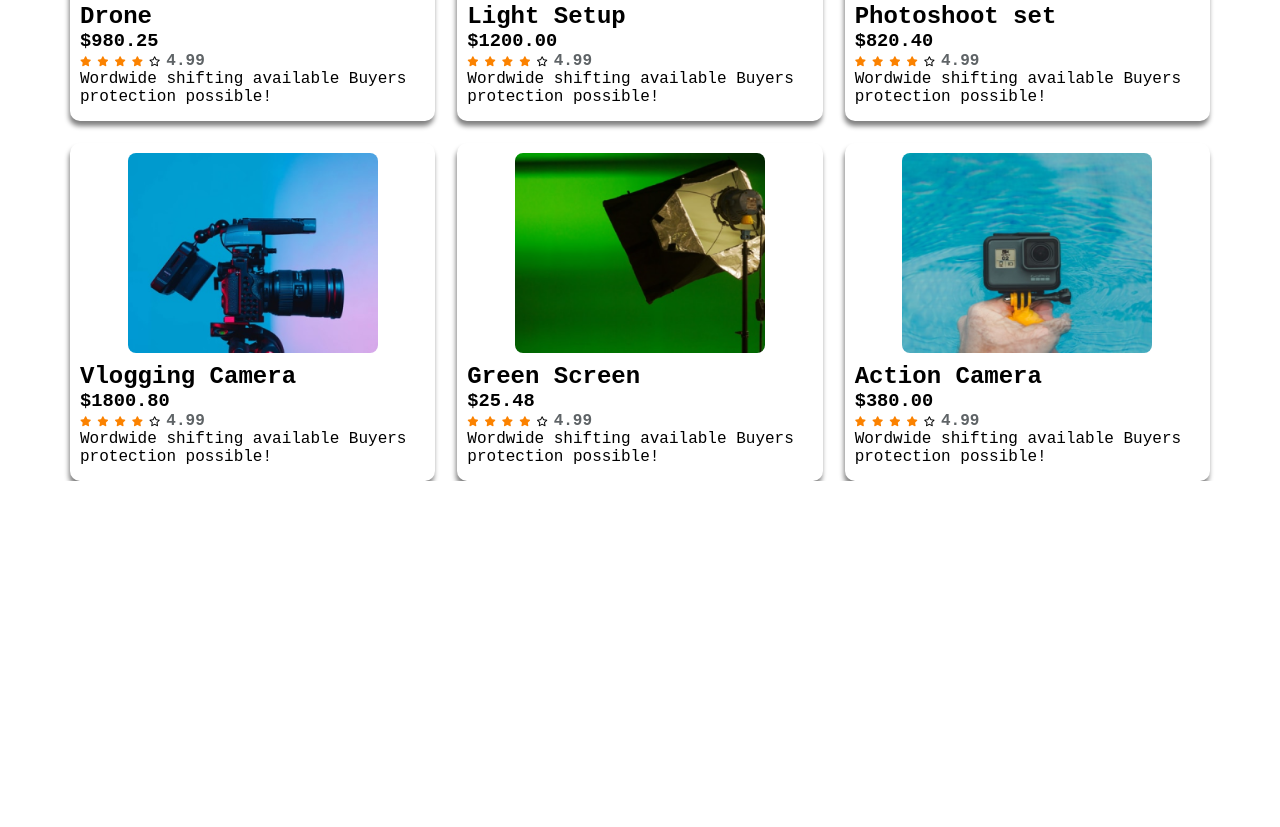
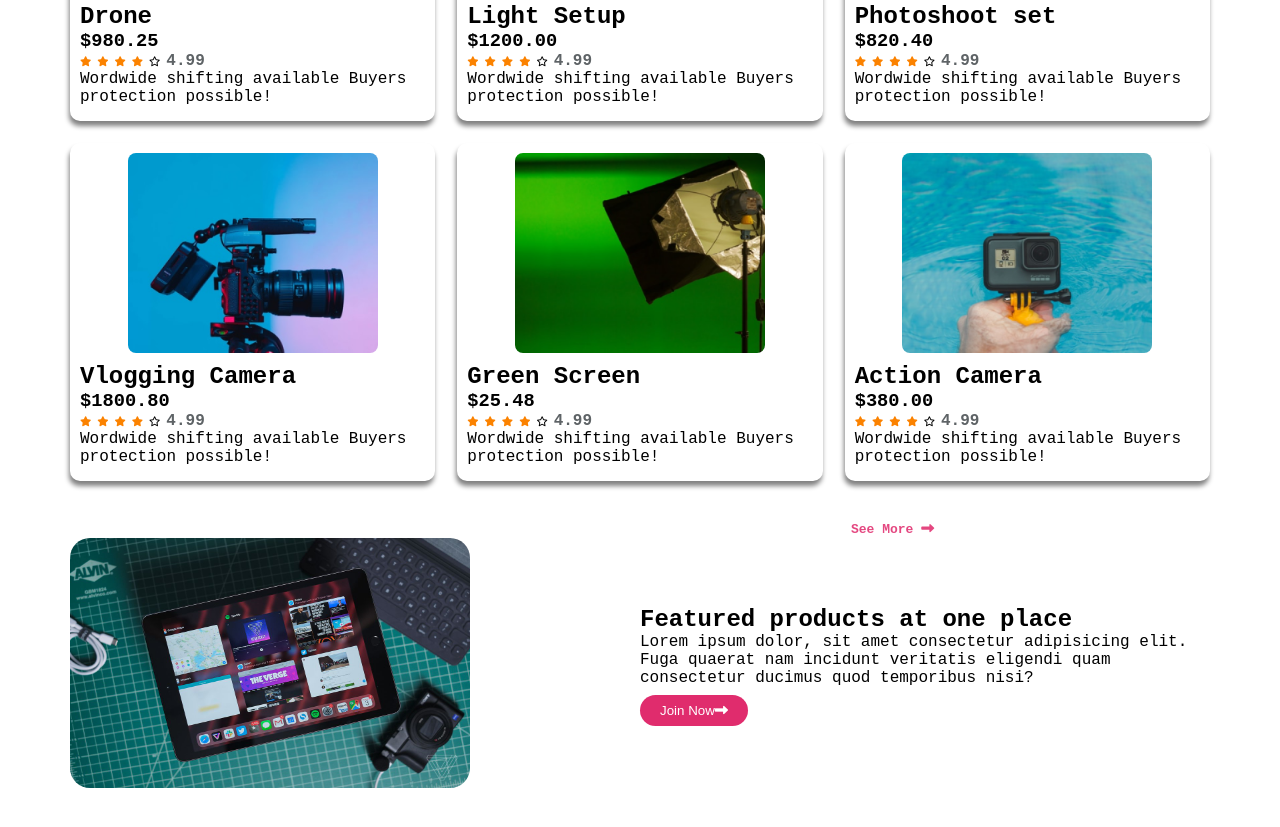
Before and after one commit to Raselraaz123/Influencer-gear-Rasel, a plain HTML site: page index.html in a window 1280 px wide. Shown: the part 1421-2248 px from the top of the page. Before the commit the page ends 1902 px from the top, so only its background shows below. Drawn offline with Linux system fonts and the light colour scheme.

```diff
--- a/index.html
+++ b/index.html
@@ -243,8 +243,35 @@
                                 </div>
                                 </div>
                                 </div>
+                                <a class="more-option" href="">See More <span><i class="fas fa-long-arrow-alt-right ok"></i></span></a>
                                 </section>
+        <section>
+            <div class="Featured-products">
+                <div class="products">
+                    <div class="products-img">
+                        <img src="images/vpa.jpg" alt="">
+                    </div>
+                    <div class="products-detile">
+                        <h1>Featured products at one place</h1>
+                        <p>Lorem ipsum dolor, sit amet consectetur adipisicing elit. Fuga quaerat nam incidunt veritatis
+                            eligendi quam consectetur ducimus quod temporibus nisi?</p>
+                        <button class="common-button">Join Now<span><i class="fas fa-long-arrow-alt-right"></i></span></button>
 
+                </div>
+                </div>
+                </div>
+
+                </section>
                     </main>
+                    <footer>
+                        <h1></h1>
+                        <p></p>
+                        <ul>
+                            <li> <a href=""></a> </li>
+                            <li> <a href=""></a> </li>
+                            <li> <a href=""></a> </li>
+                            <li> <a href=""></a> </li>
+                        </ul>
+                    </footer>
 </body>
 </html>
--- a/style.css
+++ b/style.css
@@ -168,3 +168,46 @@ margin-top: 20px;
 /* --------------------------
          collection end
 ------------------------------- */
+/* ----------------------
+        mare link start
+ -------------------------*/
+.more-option{
+    border: 1px solid #ffffff;
+    margin-top: 38px;
+    text-decoration: none;
+    color: #E02C6DDE;
+    display: inline-block;
+    position: relative;
+    left: 850px;
+    font-weight: 600;
+    font-size: 13px;
+
+}
+.ok{
+    margin-top: 2px;
+}
+
+ /*-------------------------
+         mare link end
+ ---------------------------*/
+ /* -------------------------
+    Featured-products start
+ ---------------------------- */
+ .Featured-products{
+    margin-left: 70px;
+    margin-right: 70px;
+ }
+.products{
+    display: grid;
+    grid-template-columns: repeat(2,1fr);
+    align-items: center;
+}
+.products-img img{
+    width: 400px;
+   height: 250px;
+   border-radius: 20px;
+
+}
+ /*-----------------------------
+        Featured-products end
+ -------------------------------*/
```
Also changed, not shown: images/vpa.jpg (added).
